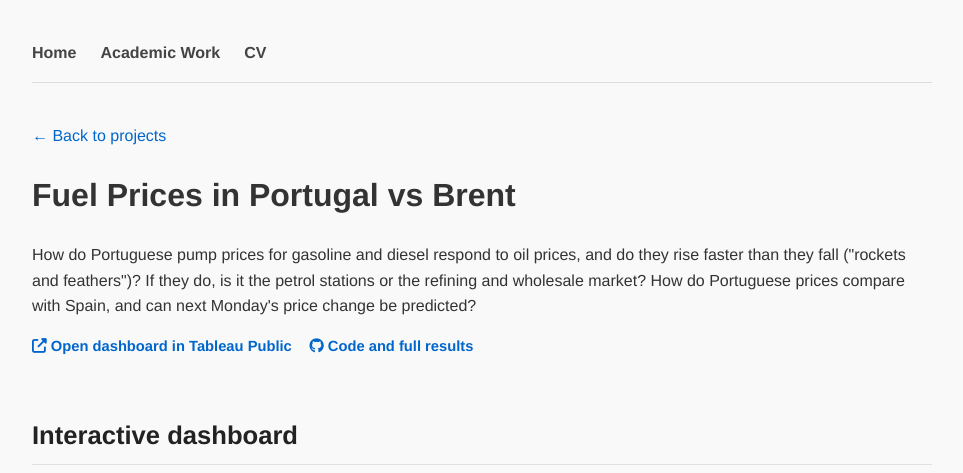
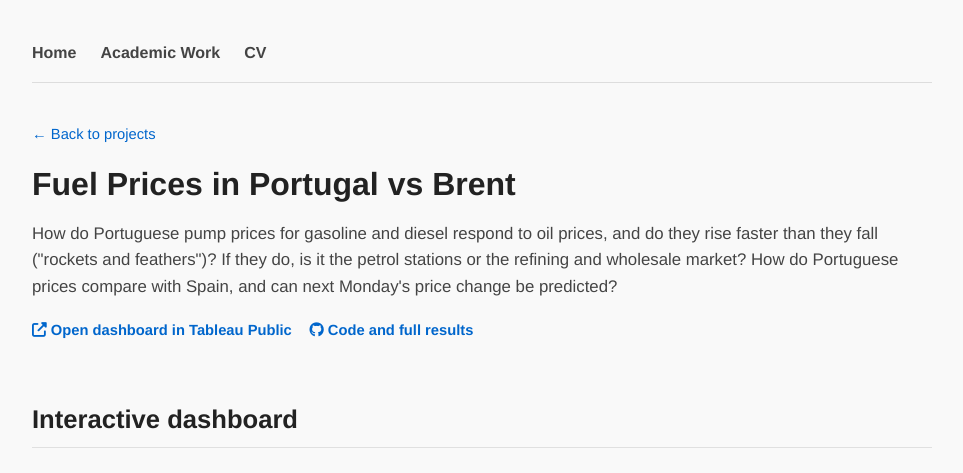
Before and after one commit to josepaulonunes/josepaulonunes.github.io, a Jekyll site: the page built from fuel-prices/index.md, in a window 1280 px wide. Shown: the top 473 px of the page, without its empty margins (158-1121 px from the left). Built offline with Jekyll 4.4.1, drawn with Linux system fonts in a browser that asks for light colours; grey boxes are pictures that could not be loaded.

Commit message:
Add new styles for project and footer sections

```diff
--- a/css/main.css
+++ b/css/main.css
@@ -396,6 +396,88 @@ ul.papers li strong {
   font-weight: 600;
 }
 
+.project-thumb::after {
+  display: none;
+}
+
+.project-body h3 a {
+  color: #222;
+}
+
+/* =========================
+   Project pages
+   ========================= */
+
+.back-link {
+  margin: 0 0 1.2em;
+  font-size: 0.92em;
+}
+
+.page-title {
+  font-size: 2em;
+  margin: 0 0 0.4em;
+  color: #222;
+  line-height: 1.25;
+}
+
+.page-lead {
+  font-size: 1.05em;
+  color: #444;
+}
+
+.page-links {
+  margin: 1.2em 0 0.5em;
+}
+
+.viz-frame {
+  position: relative;
+  width: 100%;
+  aspect-ratio: 1186 / 991;
+  border: 1px solid #e3e3e3;
+  border-radius: 8px;
+  overflow: hidden;
+  background: #fff;
+}
+
+.viz-frame iframe {
+  position: absolute;
+  inset: 0;
+  width: 100%;
+  height: 100%;
+  border: 0;
+}
+
+.viz-note {
+  font-size: 0.88em;
+  color: #777;
+  margin-top: 0.5em;
+}
+
+ul.findings {
+  padding-left: 1.2em;
+}
+
+ul.findings li {
+  margin-bottom: 0.6em;
+}
+
+img.figure {
+  display: block;
+  width: 100%;
+  height: auto;
+  border: 1px solid #eee;
+  border-radius: 6px;
+  background: #fff;
+  margin: 0.5em 0 1em;
+}
+
+.disclaimer {
+  margin-top: 2.5em;
+  font-size: 0.88em;
+  font-style: italic;
+  color: #777;
+}
+
 /* =========================
    Footer
    ========================= */
@@ -422,6 +504,10 @@ footer a:hover {
    ========================= */
 
 @media (max-width: 700px) {
+  .viz-frame {
+    aspect-ratio: 3 / 4;
+  }
+
   body {
     padding: 25px 16px;
   }
```
